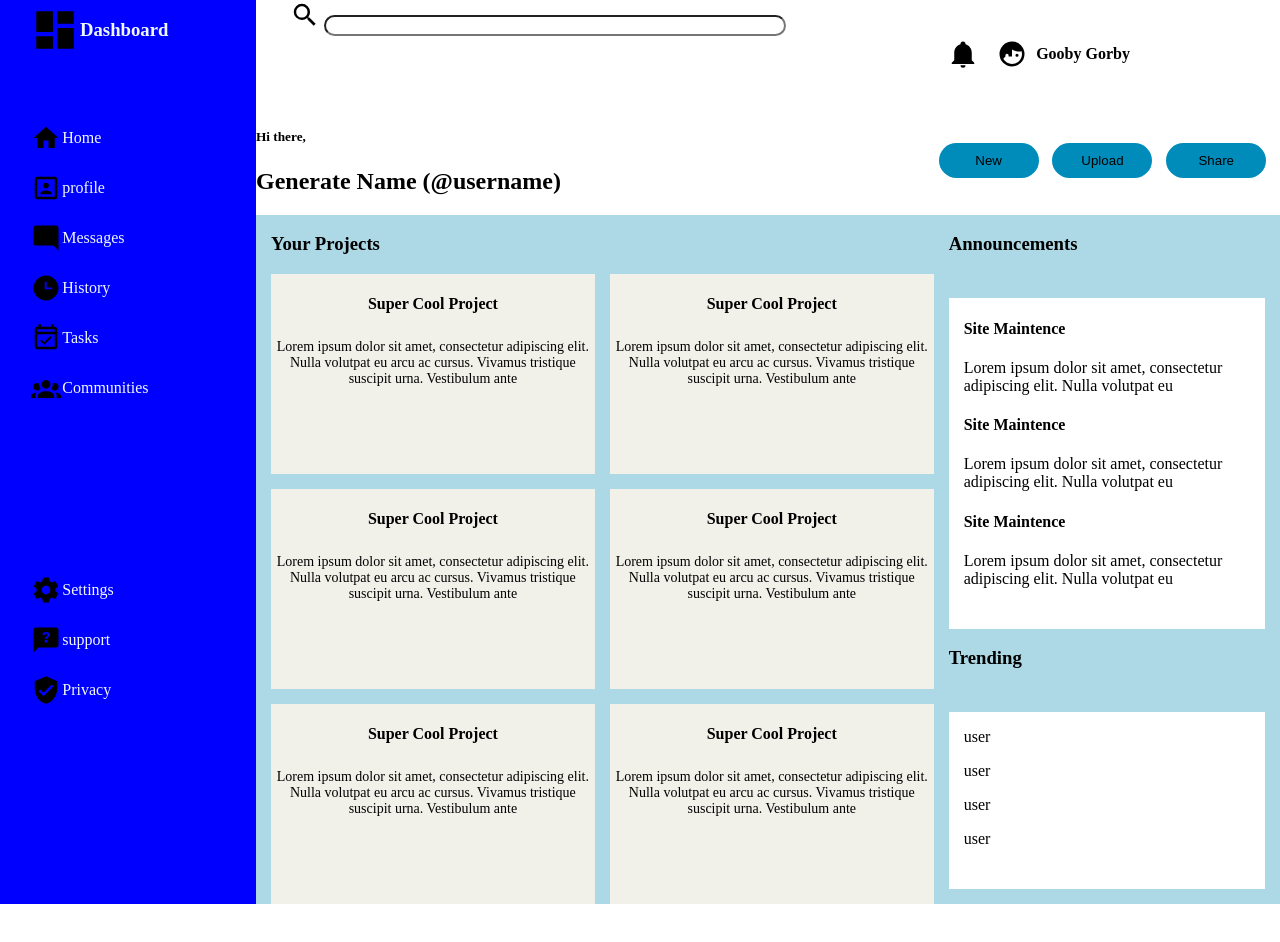
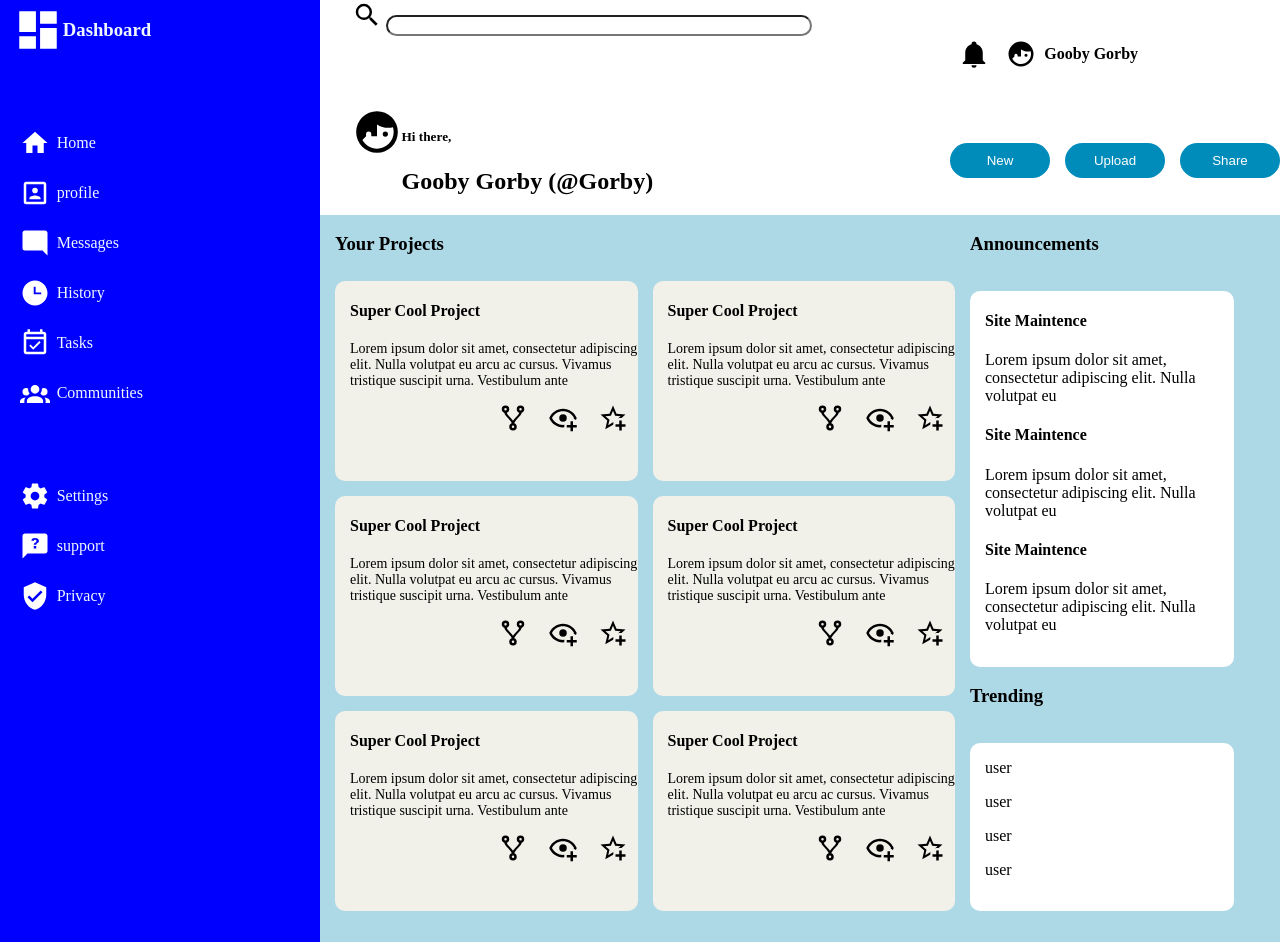
Before and after one commit to gameandwebtester/admin-dashboard, a plain HTML site: page admin-dashboard.html in a window 1280 px wide. Before the commit the page ends 904 px from the top, so only its background shows below. Drawn offline with Linux system fonts and the light colour scheme.

Commit message:
fixed several issues

```diff
--- a/admin-dashboard.html
+++ b/admin-dashboard.html
@@ -10,19 +10,22 @@
     <div class="container">
         <div class="header">
             <div class="search">
-                <img class="icon" src="img/magnify.svg" alt="magnifying glass" width="30" height="30">
+                <img class="top-icon" src="img/magnify.svg" alt="magnifying glass" width="30" height="30">
                 <input type="text">
             </div>
 
             <div class="user-info">
-                <img class="icon" src="img/bell.svg" alt="bell icon" width="30" height="30">
-                <img class="icon" src="img/face-man-profile.svg" alt="profile pic" width="30" height="30">
+                <img class="top-icon" src="img/bell.svg" alt="bell icon" width="30" height="30">
+                <img class="top-icon" src="img/face-man-profile.svg" alt="profile pic" width="30" height="30">
                 <h4>Gooby Gorby</h4>
             </div>
 
             <div class="greeting">
-                <h5>Hi there,</h5>
-                <h2>Generate Name (@username)</h2>
+                <img src="img/face-man-profile.svg" alt="face" width="50" height="50">
+                <div class="greet-div">
+                    <h5>Hi there,</h5>
+                    <h2>Gooby Gorby (@Gorby)</h2>
+                </div>
             </div>
 
             <div class="blue-buttons">
@@ -90,26 +93,44 @@
                         <div class="card">
                             <h4>Super Cool Project</h4>
                             <p>Lorem ipsum dolor sit amet, consectetur adipiscing elit. Nulla volutpat eu arcu ac cursus. Vivamus tristique suscipit urna. Vestibulum ante </p>
+                            <img src="img/star-plus-outline.svg" alt="star" width="30" height="30">
+                            <img src="img/eye-plus-outline.svg" alt="star" width="30" height="30">
+                            <img src="img/source-fork.svg" alt="star" width="30" height="30">
                         </div>
                         <div class="card">
                             <h4>Super Cool Project</h4>
                             <p>Lorem ipsum dolor sit amet, consectetur adipiscing elit. Nulla volutpat eu arcu ac cursus. Vivamus tristique suscipit urna. Vestibulum ante </p>
+                            <img src="img/star-plus-outline.svg" alt="star" width="30" height="30">
+                            <img src="img/eye-plus-outline.svg" alt="star" width="30" height="30">
+                            <img src="img/source-fork.svg" alt="star" width="30" height="30">
                         </div>
                         <div class="card">
                             <h4>Super Cool Project</h4>
                             <p>Lorem ipsum dolor sit amet, consectetur adipiscing elit. Nulla volutpat eu arcu ac cursus. Vivamus tristique suscipit urna. Vestibulum ante </p>
+                            <img src="img/star-plus-outline.svg" alt="star" width="30" height="30">
+                            <img src="img/eye-plus-outline.svg" alt="star" width="30" height="30">
+                            <img src="img/source-fork.svg" alt="star" width="30" height="30">
                         </div>
                         <div class="card">
                             <h4>Super Cool Project</h4>
                             <p>Lorem ipsum dolor sit amet, consectetur adipiscing elit. Nulla volutpat eu arcu ac cursus. Vivamus tristique suscipit urna. Vestibulum ante </p>
+                            <img src="img/star-plus-outline.svg" alt="star" width="30" height="30">
+                            <img src="img/eye-plus-outline.svg" alt="star" width="30" height="30">
+                            <img src="img/source-fork.svg" alt="star" width="30" height="30">
                         </div>
                         <div class="card">
                             <h4>Super Cool Project</h4>
                             <p>Lorem ipsum dolor sit amet, consectetur adipiscing elit. Nulla volutpat eu arcu ac cursus. Vivamus tristique suscipit urna. Vestibulum ante </p>
+                            <img src="img/star-plus-outline.svg" alt="star" width="30" height="30">
+                            <img src="img/eye-plus-outline.svg" alt="star" width="30" height="30">
+                            <img src="img/source-fork.svg" alt="star" width="30" height="30">
                         </div>
                         <div class="card">
                             <h4>Super Cool Project</h4>
                             <p>Lorem ipsum dolor sit amet, consectetur adipiscing elit. Nulla volutpat eu arcu ac cursus. Vivamus tristique suscipit urna. Vestibulum ante </p>
+                            <img src="img/star-plus-outline.svg" alt="star" width="30" height="30">
+                            <img src="img/eye-plus-outline.svg" alt="star" width="30" height="30">
+                            <img src="img/source-fork.svg" alt="star" width="30" height="30">
                         </div>
                     </div>
                     </div>
--- a/style.css
+++ b/style.css
@@ -5,7 +5,7 @@ body{
 
 .container{
     display: grid;
-    grid-template-columns: 1fr 4fr;
+    grid-template-columns: 1fr 3fr;
 }
 
 .header{
@@ -20,15 +20,28 @@ body{
     align-content: center;
 }
 
+.greeting{
+    display: grid;
+    margin-left: 5%;
+    grid-template-columns: 1fr 15fr;
+}
+
+.top-icon{
+    justify-self: center;
+    align-self: center;
+}
+
 .icon{
     justify-self: center;
     align-self: center;
+    filter: invert(100%) sepia(0%) saturate(0%) hue-rotate(93deg) brightness(103%) contrast(103%);
 }
 
 .blue-buttons{
     display: grid;
     align-content: center;
     grid-template-columns: 1fr 1fr 1fr ;
+    gap: 15px;
 }
 
 .blue-buttons button{
@@ -37,6 +50,7 @@ body{
     height: 35px;
     border-radius: 30px;
     border: none;
+    color: white;
 }
 
 input{
@@ -54,8 +68,8 @@ input{
     background: blue;
     color: aliceblue;
     display: grid;
-    grid-template-rows: 1fr 4fr 3fr;
-    padding-left: 30px;
+    grid-template-rows: 1fr 3fr 4fr;
+    padding-left: 4%;
 }
 
 .one-line {
@@ -74,7 +88,11 @@ input{
 
 .left{
     display: grid;
-    grid-template-rows: 1fr 5r;
+    grid-template-rows: 1fr 10fr;
+}
+
+.left h3{
+    margin-bottom: 0;
 }
 
 .left h3{
@@ -86,20 +104,28 @@ input{
     grid-template-columns: repeat(auto-fit, minmax(250px, 1fr));
     gap: 15px;
     padding-left: 15px;
+    margin-bottom: 5%;
 }
 
 .main .card{
     background-color: #f1f1ea;
     color: black;
-    text-align: center;
+    text-align: left;
+    padding-left: 15px;
     height: 200px;
+    border-radius: 10px;
+}
+
+.card img{
+    float: right;
+    padding-left: 10px;
+    padding-right: 10px;
 }
 
 .card p {
     color: black;
     font-weight: normal;
     font-size: 14px;
-    padding: 5px;
   }
 
 .left{
@@ -108,12 +134,20 @@ input{
 
 .right{
     display: grid;
-    padding-right: 15px;
-    padding-bottom: 15px;
+    padding-right: 15%;
+    padding-bottom: 10%;
+}
+
+.announcements{
+    border-radius: 10px;
 }
 
 .announcements > *{
  margin-left: 15px;
+}
+
+.trending{
+    border-radius: 10px;
 }
 
 .trending > *{
```
